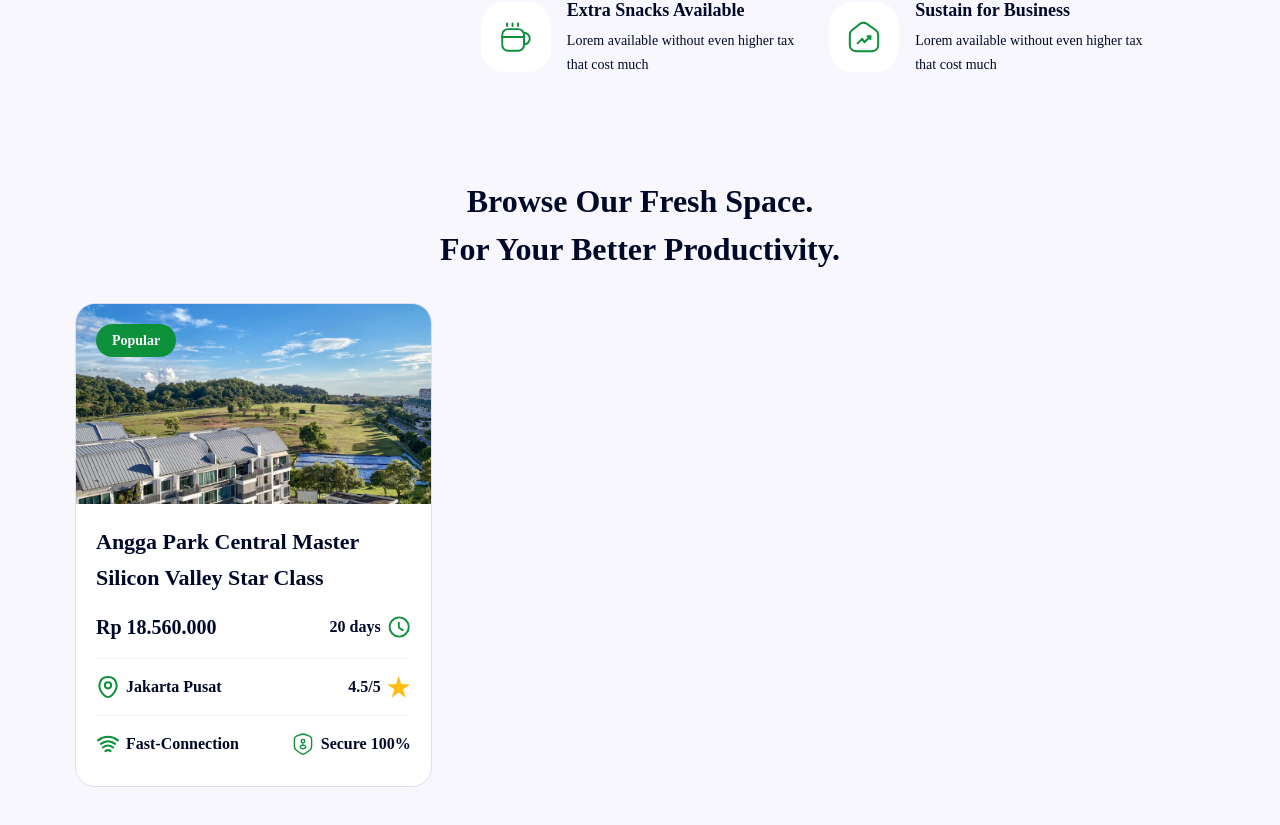
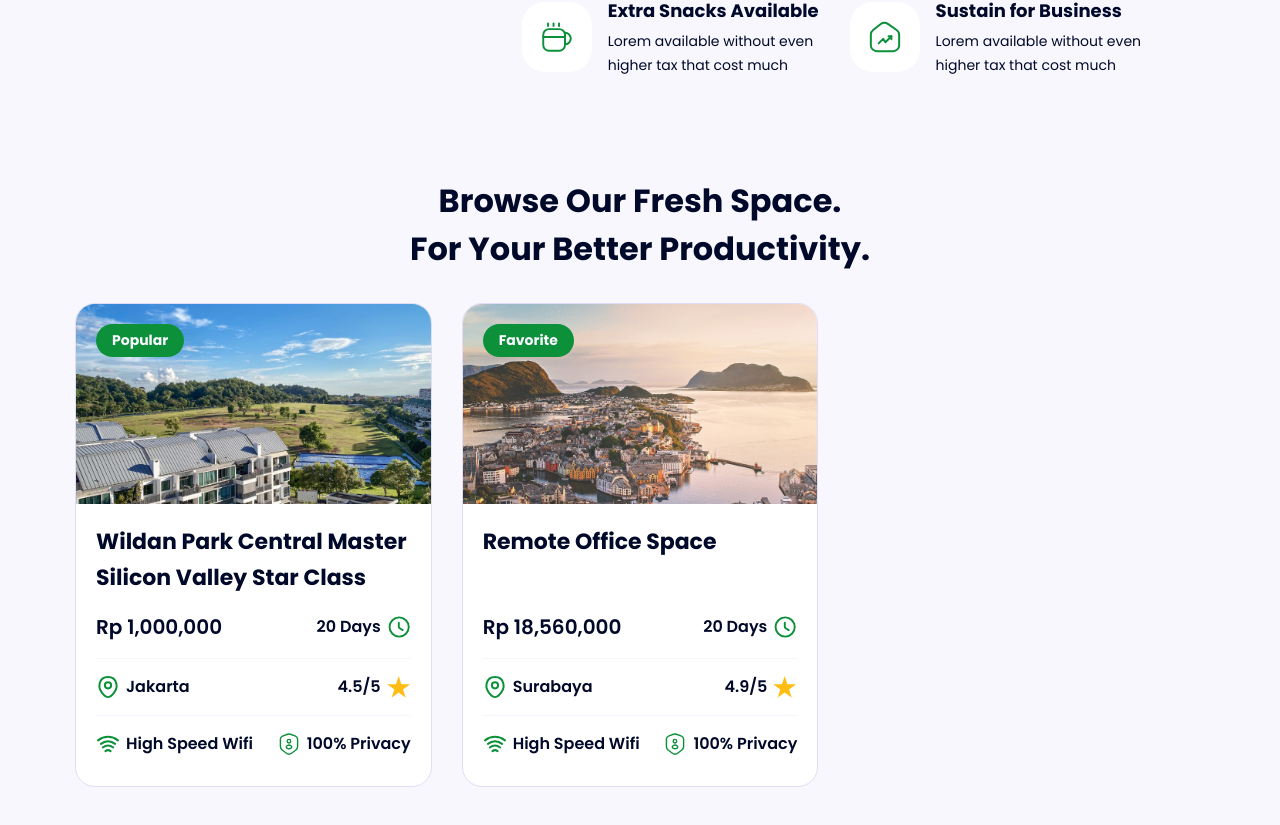
Before and after one commit to IzzaWildanRidhoni/superoffice-nextjs, a Next.js app: page / in a window 1280 px wide. Shown: the part 1927-2752 px from the top of the page. Built offline with nearby package versions, Linux system fonts and the light colour scheme.

Commit message:
props data office

```diff
--- a/app/globals.css
+++ b/app/globals.css
@@ -1,6 +1,13 @@
+@import url('https://fonts.googleapis.com/css2?family=Poppins:wght@300;400;500;600;700&display=swap');
 @import "swiper/css";
 @import "swiper/css/navigation";
 @import "swiper/css/pagination";
+
+
+body {
+  font-family: 'Poppins', sans-serif !important;
+}
+
 /*
 ! tailwindcss v3.4.4 | MIT License | https://tailwindcss.com
 */
--- /dev/null
+++ b/features/offices/components/OfficeSpaceCard.tsx
@@ -0,0 +1,94 @@
+import Link from "next/link";
+import { OfficeSpace } from "../types/officeSpace.types";
+import Image from "next/image";
+
+export default function OfficeSpaceCard({
+  officeSpace,
+}: {
+  officeSpace: OfficeSpace;
+}) {
+  return (
+    <Link href={`/office/${officeSpace.slug}`} className="card">
+      <div className="flex flex-col rounded-[20px] border border-[#E0DEF7] bg-white overflow-hidden">
+        <div className="thumbnail-container relative w-full h-[200px]">
+          <p className="absolute top-5 left-5 w-fit rounded-full p-[6px_16px] bg-[#0D903A] font-bold text-sm leading-[21px] text-[#F7F7FD]">
+            {officeSpace.tags[0]}
+          </p>
+          <Image
+            width={300}
+            height={200}
+            src={officeSpace.image}
+            className="w-full h-full object-cover"
+            alt="thumbnails"
+          />
+        </div>
+        <div className="card-detail-container flex flex-col p-5 pb-[30px] gap-4">
+          <h3 className="line-clamp-2 font-bold text-[22px] leading-[36px] h-[72px]">
+            {officeSpace.title}
+          </h3>
+          <div className="flex items-center justify-between">
+            <p className="font-semibold text-xl leading-[30px]">
+              Rp {officeSpace.price.toLocaleString()}
+            </p>
+            <div className="flex items-center justify-end gap-[6px]">
+              <p className="font-semibold">{officeSpace.duration}</p>
+              <Image
+                width={24}
+                height={24}
+                src="/assets/images/icons/clock.svg"
+                className="w-6 h-6"
+                alt="icon"
+              />
+            </div>
+          </div>
+          <hr className="border-[#F6F5FD]" />
+          <div className="flex items-center justify-between">
+            <div className="flex items-center justify-end gap-[6px]">
+              <Image
+                width={24}
+                height={24}
+                src="/assets/images/icons/location.svg"
+                className="w-6 h-6"
+                alt="icon"
+              />
+              <p className="font-semibold">{officeSpace.location}</p>
+            </div>
+            <div className="flex items-center justify-end gap-[6px]">
+              <p className="font-semibold">{officeSpace.rating}/5</p>
+              <Image
+                width={24}
+                height={24}
+                src="/assets/images/icons/Star 1.svg"
+                className="w-6 h-6"
+                alt="icon"
+              />
+            </div>
+          </div>
+          <hr className="border-[#F6F5FD]" />
+          <div className="flex items-center justify-between">
+            <div className="flex items-center justify-end gap-[6px]">
+              <Image
+                width={24}
+                height={24}
+                src="/assets/images/icons/wifi.svg"
+                className="w-6 h-6"
+                alt="icon"
+              />
+              <p className="font-semibold">High Speed Wifi</p>
+            </div>
+            <div className="flex items-center justify-end gap-[6px]">
+              <Image
+                width={24}
+                height={24}
+                src="/assets/images/icons/security-user.svg"
+                className="w-6 h-6"
+                alt="icon"
+              />
+              <p className="font-semibold">100% Privacy</p>
+            </div>
+          </div>
+        </div>
+      </div>
+    </Link>
+  );
+}
--- a/features/offices/data/officeSpaces.mock.ts
+++ b/features/offices/data/officeSpaces.mock.ts
@@ -49,19 +49,19 @@ export const officeSpaces: OfficeSpace[] = [
     about: "About Remote Office Space",
     location: "Surabaya",
     rating: 4.9,
-    tags: ["Popular", "Star Class", "Secure"],
-    image: "/assets/images/thumbnails/thumbnails-1.png",
+    tags: ["Favorite", "Star Class", "Secure"],
+    image: "/assets/images/thumbnails/thumbnails-3.png",
     images: [
       "/assets/images/thumbnails/thumbnail-details-2.png",
       "/assets/images/thumbnails/thumbnail-details-3.png",
     ],
     features: [
+      "Sustainbility",
+      "Compact",
       "Global Event",
       "Privacy",
       "Free Move",
-      "Sustainbility",
       "Extra Snacks",
-      "Compact",
     ],
     salesContacts: [
       {
--- a/features/offices/sections/FreshSpaceSection.tsx
+++ b/features/offices/sections/FreshSpaceSection.tsx
@@ -1,3 +1,6 @@
+import OfficeSpaceCard from "../components/OfficeSpaceCard";
+import { officeSpaces } from "../data/officeSpaces.mock";
+
 export default function FreshSpaceSection() {
   return (
     <section
@@ -10,76 +13,9 @@ export default function FreshSpaceSection() {
         For Your Better Productivity.
       </h2>
       <div className="grid grid-cols-3 gap-[30px]">
-        <a href="details.html" className="card">
-          <div className="flex flex-col rounded-[20px] border border-[#E0DEF7] bg-white overflow-hidden">
-            <div className="thumbnail-container relative w-full h-[200px]">
-              <p className="absolute top-5 left-5 w-fit rounded-full p-[6px_16px] bg-[#0D903A] font-bold text-sm leading-[21px] text-[#F7F7FD]">
-                Popular
-              </p>
-              <img
-                src="/assets/images/thumbnails/thumbnails-1.png"
-                className="w-full h-full object-cover"
-                alt="thumbnails"
-              />
-            </div>
-            <div className="card-detail-container flex flex-col p-5 pb-[30px] gap-4">
-              <h3 className="line-clamp-2 font-bold text-[22px] leading-[36px] h-[72px]">
-                Angga Park Central Master Silicon Valley Star Class
-              </h3>
-              <div className="flex items-center justify-between">
-                <p className="font-semibold text-xl leading-[30px]">
-                  Rp 18.560.000
-                </p>
-                <div className="flex items-center justify-end gap-[6px]">
-                  <p className="font-semibold">20 days</p>
-                  <img
-                    src="/assets/images/icons/clock.svg"
-                    className="w-6 h-6"
-                    alt="icon"
-                  />
-                </div>
-              </div>
-              <hr className="border-[#F6F5FD]" />
-              <div className="flex items-center justify-between">
-                <div className="flex items-center justify-end gap-[6px]">
-                  <img
-                    src="/assets/images/icons/location.svg"
-                    className="w-6 h-6"
-                    alt="icon"
-                  />
-                  <p className="font-semibold">Jakarta Pusat</p>
-                </div>
-                <div className="flex items-center justify-end gap-[6px]">
-                  <p className="font-semibold">4.5/5</p>
-                  <img
-                    src="/assets/images/icons/Star 1.svg"
-                    className="w-6 h-6"
-                    alt="icon"
-                  />
-                </div>
-              </div>
-              <hr className="border-[#F6F5FD]" />
-              <div className="flex items-center justify-between">
-                <div className="flex items-center justify-end gap-[6px]">
-                  <img
-                    src="/assets/images/icons/wifi.svg"
-                    className="w-6 h-6"
-                    alt="icon"
-                  />
-                  <p className="font-semibold">Fast-Connection</p>
-                </div>
-                <div className="flex items-center justify-end gap-[6px]">
-                  <img
-                    src="/assets/images/icons/security-user.svg"
-                    className="w-6 h-6"
-                    alt="icon"
-                  />
-                  <p className="font-semibold">Secure 100%</p>
-                </div>
-              </div>
-            </div>
-          </div>
-        </a>
+        {officeSpaces.map((officeSpace) => (
+          <OfficeSpaceCard key={officeSpace.id} officeSpace={officeSpace} />
+        ))}
       </div>
     </section>
   );
```
